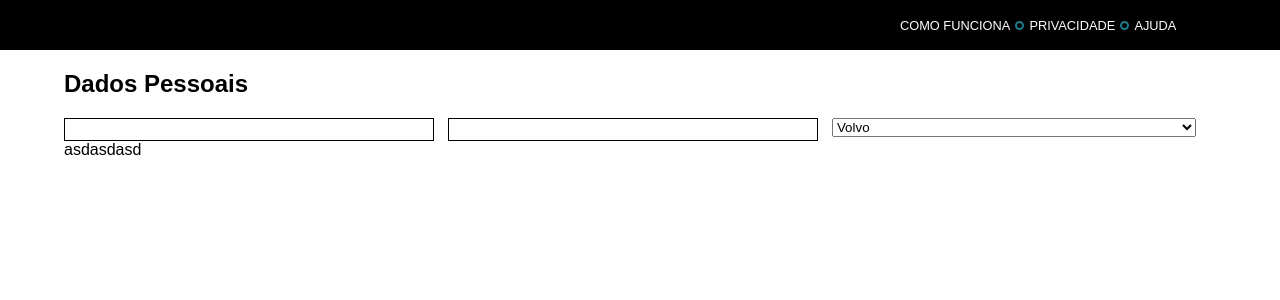
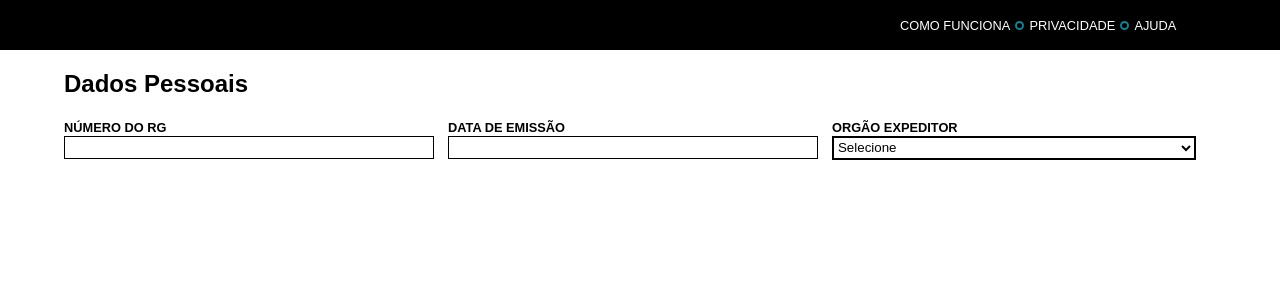
Before and after one commit to naaataliaazevedo/react-form-geru, a React (Create React App) app: page / in a window 1280 px wide. Shown: the top 300 px of the page. Built offline with nearby package versions, Linux system fonts and the light colour scheme.

Commit message:
Added the component Label

```diff
--- a/src/components/Header/Menu.js
+++ b/src/components/Header/Menu.js
@@ -2,7 +2,25 @@ import React, { Component } from 'react';
 import { NavLink } from 'react-router-dom';
 import styled from 'styled-components';
 
-const ContainerMenu = styled.div`
+export class Menu extends Component {
+  render() {
+    return (
+      <ContainerMenu>
+        <NavLink to="/item1">
+          COMO FUNCIONA
+        </NavLink>
+        <NavLink to="/item2">
+          PRIVACIDADE
+        </NavLink>
+        <NavLink to="/item3">
+          AJUDA
+        </NavLink>
+      </ContainerMenu>
+    );
+  }
+}
+
+const ContainerMenu = styled.div `
   width: 90%;
   margin: 0 auto;
   > a {
@@ -33,22 +51,4 @@ const ContainerMenu = styled.div`
   }
 `;
 
-export class Menu extends Component {
-  render() {
-    return (
-      <ContainerMenu>
-        <NavLink to="/item1">
-          COMO FUNCIONA
-        </NavLink>
-        <NavLink to="/item2">
-          PRIVACIDADE
-        </NavLink>
-        <NavLink to="/item3">
-          AJUDA
-        </NavLink>
-      </ContainerMenu>
-    );
-  }
-}
-
 export default Menu;
--- a/src/components/Header/index.js
+++ b/src/components/Header/index.js
@@ -3,24 +3,6 @@ import styled from 'styled-components';
 
 import Menu from './Menu';
 import Logo from './Logo';
-
-const ContainerHeader = styled.header`
-  width: 100%;
-  float: left;
-  background-color: #000;
-  padding: 1rem 0;
-`;
-
-const BoxHeader = styled.div`
-  width: calc((100%/2) - 240px);
-  float: left;
-    &:first-of-type {
-      padding-right: 240px;
-    }
-    &:nth-of-type(2n) {
-      padding-left: 240px;
-    }
-`;
 
 export class Header extends Component {
   render() {
@@ -37,4 +19,22 @@ export class Header extends Component {
   }
 }
 
+const ContainerHeader = styled.header`
+  width: 100%;
+  float: left;
+  background-color: #000;
+  padding: 1rem 0;
+`;
+
+const BoxHeader = styled.div `
+  width: calc((100%/2) - 240px);
+  float: left;
+    &:first-of-type {
+      padding-right: 240px;
+    }
+    &:nth-of-type(2n) {
+      padding-left: 240px;
+    }
+`;
+
 export default Header;
--- a/src/components/Input/index.js
+++ b/src/components/Input/index.js
@@ -1,10 +1,14 @@
 import React, { Component } from 'react';
 import styled from 'styled-components';
-
+import Label from '../Label';
 export class Input extends Component {
   render() {
+    const { label } = this.props;
     return (
-      <InputText type="text" />
+      <div>
+        <Label>{label}</Label>
+        <InputText type="text" />
+      </div>
     );
   }
 }
--- /dev/null
+++ b/src/components/Label/index.js
@@ -0,0 +1,18 @@
+import React, { Component } from 'react';
+import styled from 'styled-components';
+
+export class Label extends Component {
+  render() {
+    return (
+      <LabelText>{this.props.children}</LabelText>
+    );
+  }
+}
+
+const LabelText = styled.label`
+  text-transform: uppercase;
+  font-size: 0.8rem;
+  font-weight: bold;
+`;
+
+export default Label;
--- a/src/components/Select/index.js
+++ b/src/components/Select/index.js
@@ -1,17 +1,21 @@
 import React, { Component } from 'react';
 import styled from 'styled-components';
-
+import Label from '../Label';
 export class Select extends Component {
   render() {
-    const { data } = this.props;
-    console.log('data no select', data);
+    const { data, label } = this.props;
+
     return (
-      <SelectOption>
-        <option value="volvo">Volvo</option>
-        <option value="saab">Saab</option>
-        <option value="mercedes">Mercedes</option>
-        <option value="audi">Audi</option>
-      </SelectOption>
+      <div>
+        <Label>{label}</Label>
+        <SelectOption>
+          {data.map((options) => {
+            return (
+              <option key={options.value} value={options.value}>{options.label}</option>
+            )
+          })}
+        </SelectOption>
+      </div>
     );
   }
 }
@@ -19,6 +23,9 @@ export class Select extends Component {
 const SelectOption = styled.select`
   width: 100%;
   float: left;
+  background-color: #fff;
+  border: 2px solid #000;
+  height: 1.5rem;
 `;
 
 export default Select;
--- a/src/containers/Main.js
+++ b/src/containers/Main.js
@@ -39,20 +39,19 @@ class Main extends Component {
 
             <ContainerForm>
               <div>
-                <Input />
+                <Input label={'Número do rg'}/>
               </div>
 
               <div>
-                <Input />
+                <Input label={'Data de emissão'} />
               </div>
 
               <div>
-                <Select data={data} />
+                <Select label={'Orgão expeditor'} data={data} />
               </div>
             </ContainerForm>
 
 
-            asdasdasd
           </ContainerHome>
         </ContainerMain>
       </section>
```
